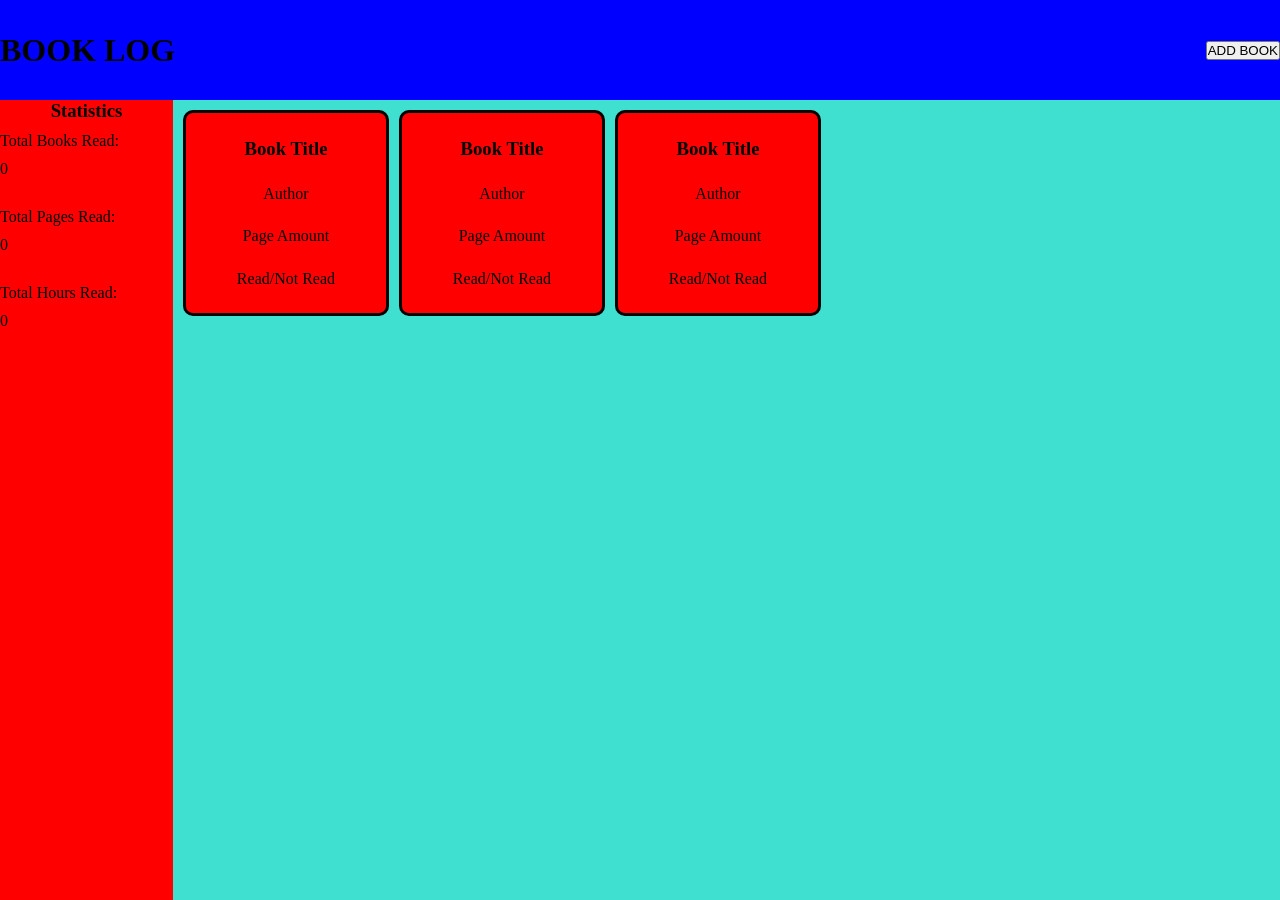
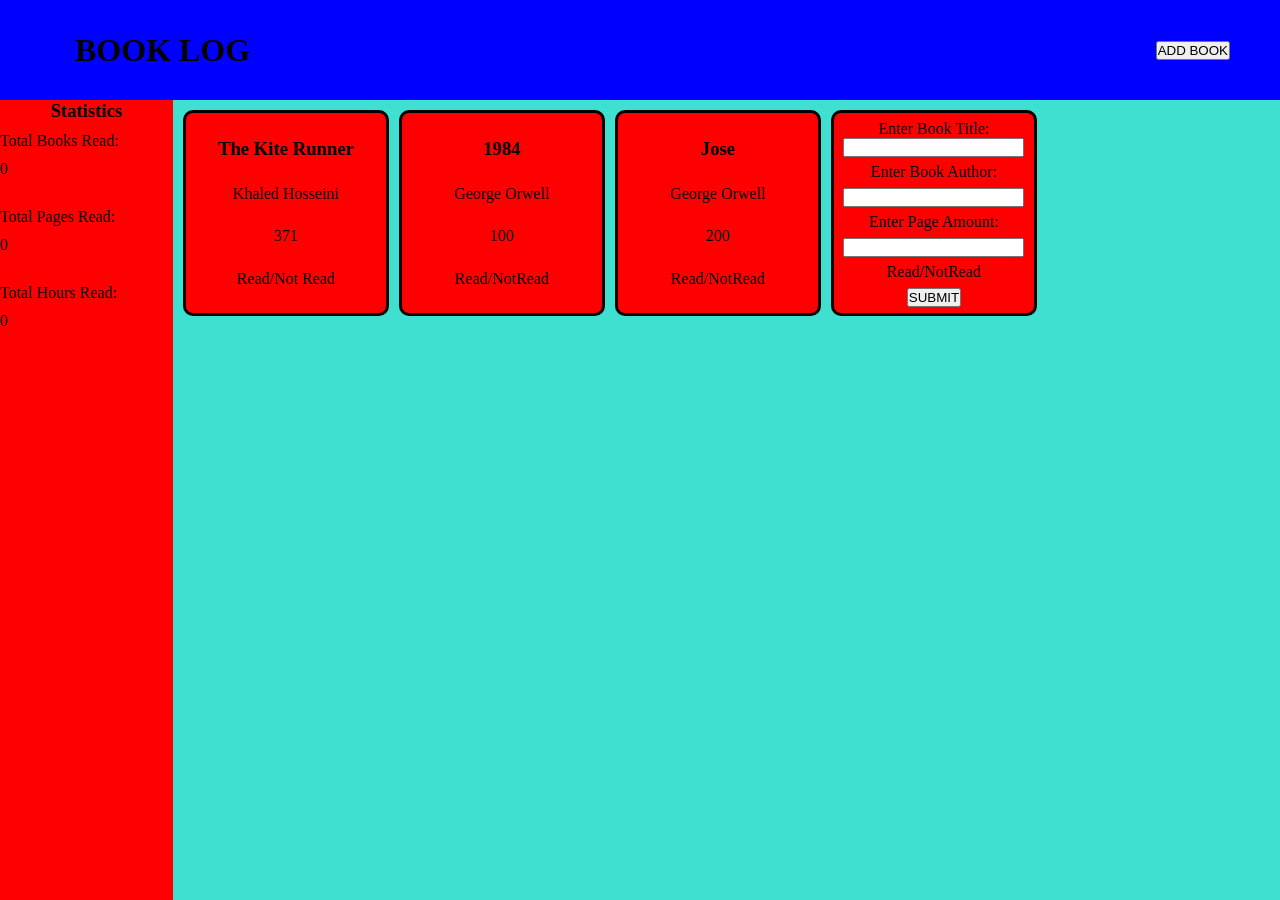
Before and after one commit to korreajc/libraryapp, a plain HTML site: page objPractice/index.html in a window 1280 px wide. Both pictures are taken after a click on the button "ADD BOOK". Drawn offline with Linux system fonts and the light colour scheme.

Commit message:
added book adding functionality

```diff
--- a/objPractice/index.html
+++ b/objPractice/index.html
@@ -7,10 +7,10 @@
     <title>Document</title>
     <link rel = "stylesheet" href = "styles.css">
 </head>
-<body>
+<body id = "background">
     <div id = "header">
         <h1 id= "title">BOOK LOG</h1>
-        <button type = "button"> ADD BOOK</button>
+        <button id = "btn" type = "button"> ADD BOOK</button>
     </div>
     <div class = "main">
         <div id = "sidebar">
@@ -33,29 +33,13 @@
             </div>
         </div>
         <div id = "bookDisplay">
-            <div class = "smallCard">
+            <div id = "latestCard" class = "smallCard">
                 <div class = "smallCardTitle">
-                    <h3>Book Title</h3>
+                    <h3>The Kite Runner</h3>
                 </div>
-                <p>Author</p>
-                <p>Page Amount</p>
-                <p>Read/Not Read</p>
-            </div>
-            <div class = "smallCard">
-                <div class = "smallCardTitle">
-                    <h3>Book Title</h3>
-                </div>
-                <p class = "cardText">Author</p>
-                <p class = "cardText">Page Amount</p>
+                <p class = "cardText">Khaled Hosseini</p>
+                <p class = "cardText">371</p>
                 <p class = "cardText">Read/Not Read</p>
-            </div>
-            <div class = "smallCard">
-                <div class = "smallCardTitle">
-                    <h3>Book Title</h3>
-                </div>
-                <p>Author</p>
-                <p>Page Amount</p>
-                <p>Read/Not Read</p>
             </div>
         </div>
     </div>
--- a/objPractice/objects.js
+++ b/objPractice/objects.js
@@ -7,15 +7,9 @@ let myLibrary = [
         "read": false
     },
     {
-        "title": "To Kill A Mockingbird",
-        "author": "Steve",
+        "title": "Jose",
+        "author": "George Orwell",
         "pages": 200,
-        "read": false
-    },
-    {
-        "title": "Flipped",
-        "author": "Me",
-        "pages": 300,
         "read": false
     }
 ];
@@ -34,4 +28,171 @@ function addBookToLibrary(objArr){
     }
 }
 
+
+
+document.getElementById("btn").addEventListener("click", function(){
+    const card = document.createElement("div");
+    card.classList.add("smallCard");
+    card.setAttribute("id", "tempCard");
+    // make div to put header in
+    const cardDiv = document.createElement("div");
+    cardDiv.classList.add("smallCardTitle");
+    // make header
+    const cardHeaderInput = document.createElement("Label");
+    cardHeaderInput.innerHTML = "Enter Book Title: "
+    cardHeaderInput.htmlFor = "bookTitleInput"
+
+    var bookTitleInput = document.createElement("INPUT")
+    bookTitleInput.id = "bookTitleInput"
+    bookTitleInput.name = "bookTitleInput"
+    bookTitleInput.type = "text";
+    //put header within div
+
+    cardDiv.appendChild(cardHeaderInput);
+    cardDiv.appendChild(bookTitleInput);
+
+    const p1Label = document.createElement("Label");
+    p1Label.innerHTML = "Enter Book Author: "
+    p1Label.htmlFor = "p1Input"
+
+    var p1Input = document.createElement("INPUT")
+    p1Input.id = "p1Input"
+    p1Input.name = "p1Input"
+    p1Input.type = "text";
+
+
+    const p2Label = document.createElement("Label");
+    p2Label.innerHTML = "Enter Page Amount: "
+    p2Label.htmlFor = "p2Input"
+
+    var p2Input = document.createElement("INPUT")
+    p2Input.id = "p2Input"
+    p2Input.name = "p2Input"
+    p2Input.type = "text";
+
+    const p3 = document.createElement("p");
+    const p3Content = document.createTextNode("Read/NotRead");
+    p3.appendChild(p3Content);
+
+    const submit = document.createElement("button");
+    submit.setAttribute("id", "subBtn");
+    const btnContent = document.createTextNode("SUBMIT");
+    submit.appendChild(btnContent);
+
+
+
+    card.appendChild(cardDiv);
+    card.appendChild(p1Label);
+    card.appendChild(p1Input)
+    card.appendChild(p2Label);
+    card.appendChild(p2Input)
+    card.appendChild(p3);
+    card.appendChild(submit)
+
+    //append card to main content
+    const latestElement = document.getElementById("bookDisplay");
+    latestElement.appendChild(card);
+
+
+});
+
+document.addEventListener('click',function(e){
+    if(e.target && e.target.id== 'subBtn'){
+          //do something
+          let temp = {
+            "title": document.getElementById("bookTitleInput").value,
+            "author": document.getElementById("p1Input").value,
+            "pages": document.getElementById("p2Input").value,
+            "read": true
+        }
+
+        myLibrary.push(temp);
+        addBookToLibrary(myLibrary);
+        deleteTemp();
+        createCard();
+     }
+ });
+
+ function deleteTemp(){
+     var tempCard = document.getElementById("tempCard");
+     tempCard.remove();
+ }
+
+ function displayCards(){
+    for(let i = 0; i < myLibrary.length; i++){
+        const newCard = document.createElement("div");
+        newCard.classList.add("smallCard");
+        newCard.setAttribute("id", "newCard");
+        // make div to put header in
+        const newCardDiv = document.createElement("div");
+        newCardDiv.classList.add("smallCardTitle");
+        // make header
+        const newCardHeader = document.createElement("h3");
+        const newCardHeaderText = document.createTextNode(myLibrary[i].title);
+        newCardHeader.appendChild(newCardHeaderText);
+        //put header within div
+
+        newCardDiv.appendChild(newCardHeader);
+
+        const p1 = document.createElement("p");
+        p1Text = document.createTextNode(myLibrary[i].author);
+        p1.appendChild(p1Text);
+
+        const p2 = document.createElement("p");
+        p2Text = document.createTextNode(myLibrary[i].pages);
+        p2.appendChild(p2Text);
+
+        const p3 = document.createElement("p");
+        const p3Content = document.createTextNode("Read/NotRead");
+        p3.appendChild(p3Content);
+
+        newCard.appendChild(newCardDiv);
+        newCard.appendChild(p1)
+        newCard.appendChild(p2)
+        newCard.appendChild(p3)
+
+        //append card to main content
+        const latestElement = document.getElementById("bookDisplay");
+        latestElement.appendChild(newCard);
+    }
+ }
+
+ function createCard(){
+    const newCard = document.createElement("div");
+    newCard.classList.add("smallCard");
+    newCard.setAttribute("id", "newCard");
+    // make div to put header in
+    const newCardDiv = document.createElement("div");
+    newCardDiv.classList.add("smallCardTitle");
+    // make header
+    const newCardHeader = document.createElement("h3");
+    const newCardHeaderText = document.createTextNode(myLibrary[myLibrary.length-1].title);
+    newCardHeader.appendChild(newCardHeaderText);
+    //put header within div
+
+    newCardDiv.appendChild(newCardHeader);
+
+    const p1 = document.createElement("p");
+    p1Text = document.createTextNode(myLibrary[myLibrary.length-1].author);
+    p1.appendChild(p1Text);
+
+    const p2 = document.createElement("p");
+    p2Text = document.createTextNode(myLibrary[myLibrary.length-1].pages);
+    p2.appendChild(p2Text);
+
+    const p3 = document.createElement("p");
+    const p3Content = document.createTextNode("Read/NotRead");
+    p3.appendChild(p3Content);
+
+    newCard.appendChild(newCardDiv);
+    newCard.appendChild(p1)
+    newCard.appendChild(p2)
+    newCard.appendChild(p3)
+
+    //append card to main content
+    const latestElement = document.getElementById("bookDisplay");
+    latestElement.appendChild(newCard);
+ }
+
 addBookToLibrary(myLibrary);
+displayCards();
--- a/objPractice/styles.css
+++ b/objPractice/styles.css
@@ -6,12 +6,13 @@
 body{
     margin: 0;
     padding: 0;
+    background-color: red;
 }
 
 
 #title{
     padding: 0px;
-    margin: 0px;
+    margin: 75px;
 }
 
 #titleTwo{
@@ -76,3 +77,13 @@ body{
     flex-direction: column;
     gap: 10px;
 }
+
+#btn{
+    margin: 50px;
+}
+
+.smallCardTitle{
+    display: flex;
+    flex-direction: column;
+    align-items: center;
+}
```
Also changed, not shown: 1 other file.
